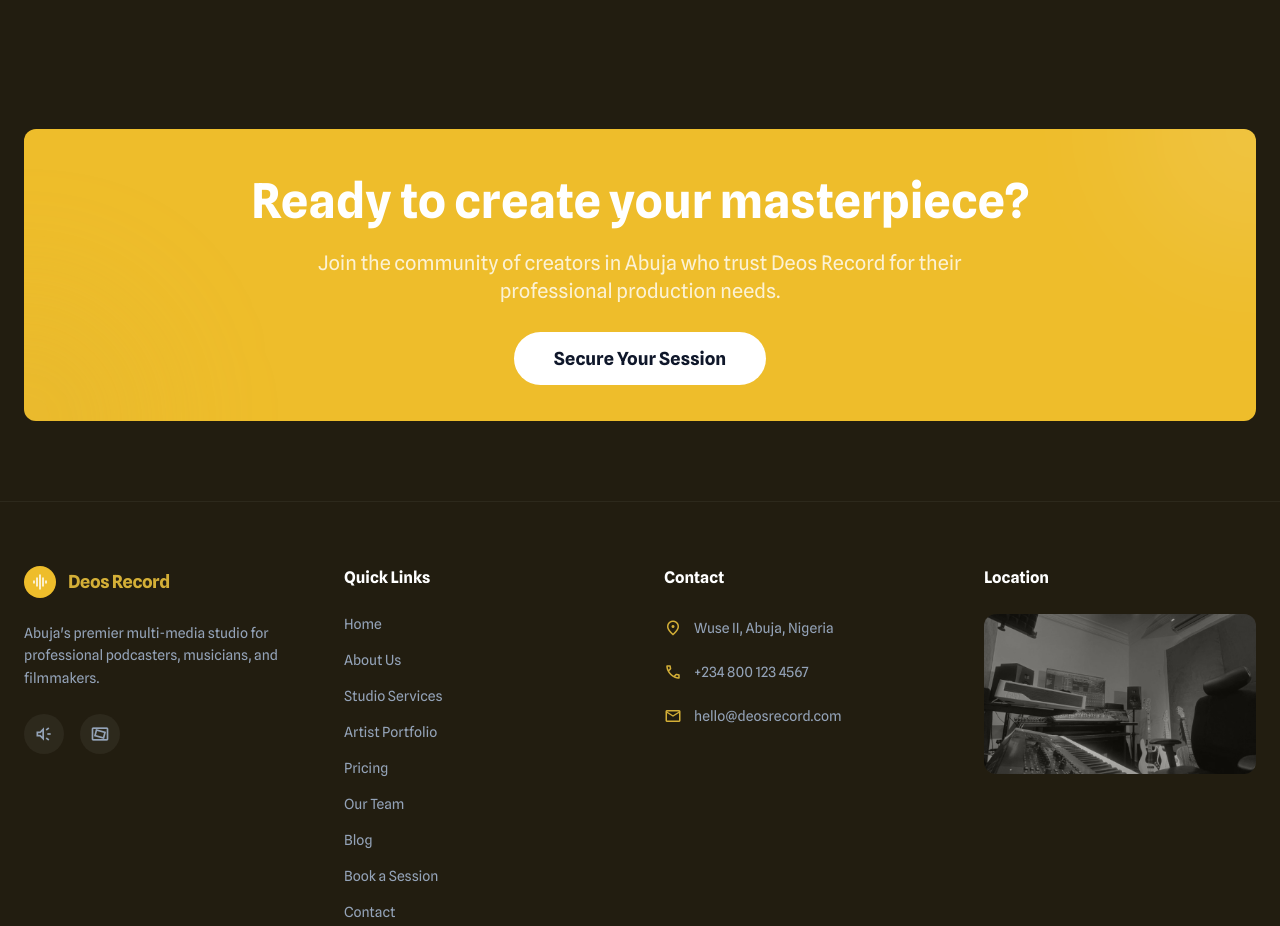
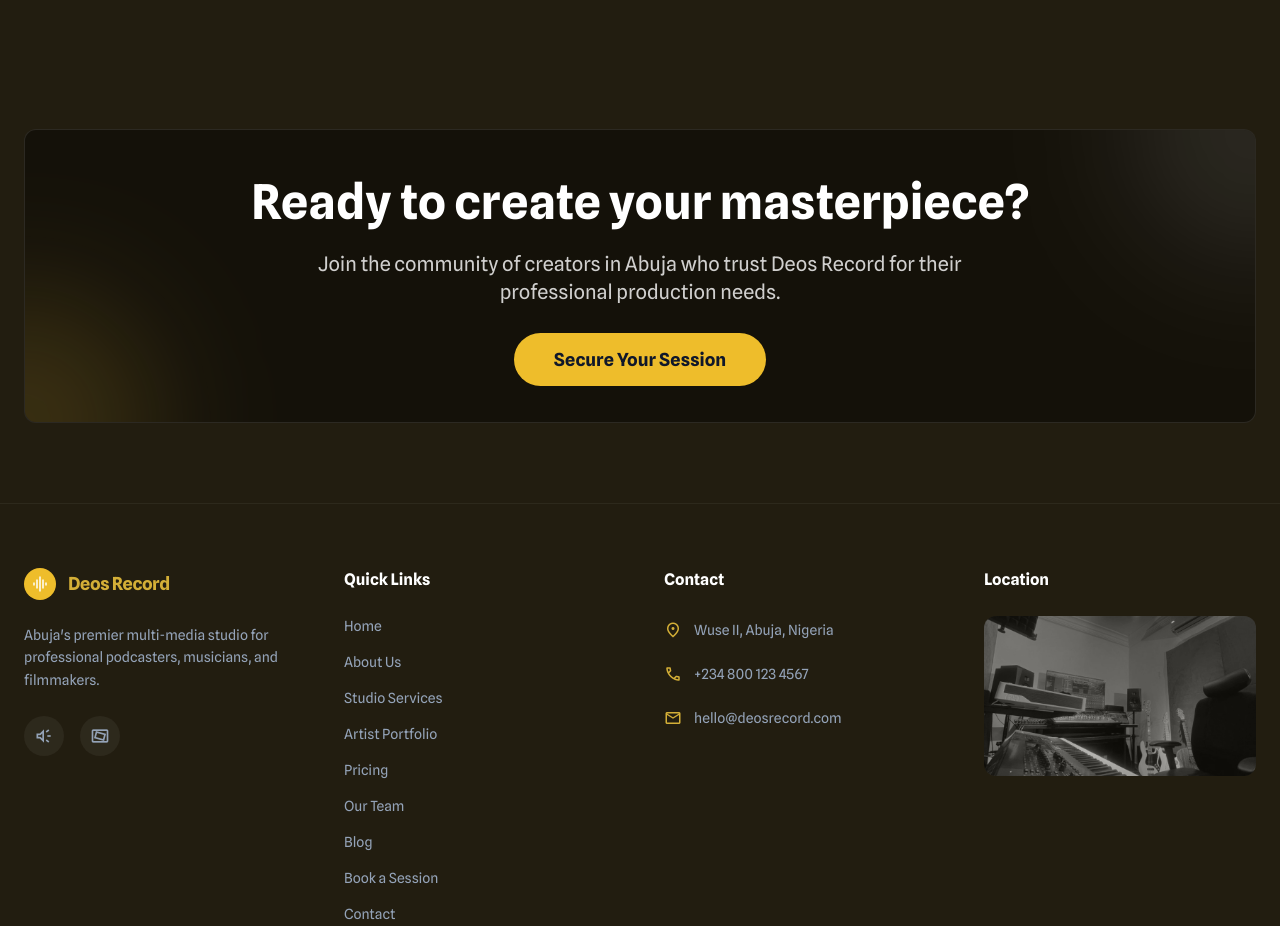
Before and after one commit to KusuConsult-NG/Deos-Record, a Next.js app: page / in a window 1280 px wide. Shown: the part 3020-3946 px from the top of the page. Built offline with nearby package versions, Linux system fonts and the light colour scheme.

Commit message:
fix: change CTA section background to dark

```diff
--- a/app/page.tsx
+++ b/app/page.tsx
@@ -243,12 +243,12 @@ export default function Home() {
         </section>
         <section className="py-20">
           <div className="max-w-[1280px] mx-auto px-6">
-            <div className="bg-primary rounded-xl p-12 text-center text-white relative overflow-hidden">
+            <div className="bg-slate-900 dark:bg-black/40 rounded-xl p-12 text-center text-white relative overflow-hidden border border-white/10">
               <div className="absolute top-0 right-0 w-64 h-64 bg-white/10 rounded-full -translate-y-1/2 translate-x-1/2 blur-3xl"></div>
               <div className="absolute bottom-0 left-0 w-64 h-64 bg-gold/20 rounded-full translate-y-1/2 -translate-x-1/2 blur-3xl"></div>
               <h2 className="text-4xl md:text-5xl font-black mb-6 relative z-10">Ready to create your masterpiece?</h2>
               <p className="text-xl text-white/80 mb-10 max-w-2xl mx-auto relative z-10">Join the community of creators in Abuja who trust Deos Record for their professional production needs.</p>
-              <Link href="/booking" className="bg-white text-slate-900 px-10 py-4 rounded-full text-lg font-bold hover:bg-slate-100 transition-all transform hover:scale-105 relative z-10">
+              <Link href="/booking" className="bg-primary text-slate-900 px-10 py-4 rounded-full text-lg font-bold hover:bg-white transition-all transform hover:scale-105 relative z-10">
                 Secure Your Session
               </Link>
             </div>
```
